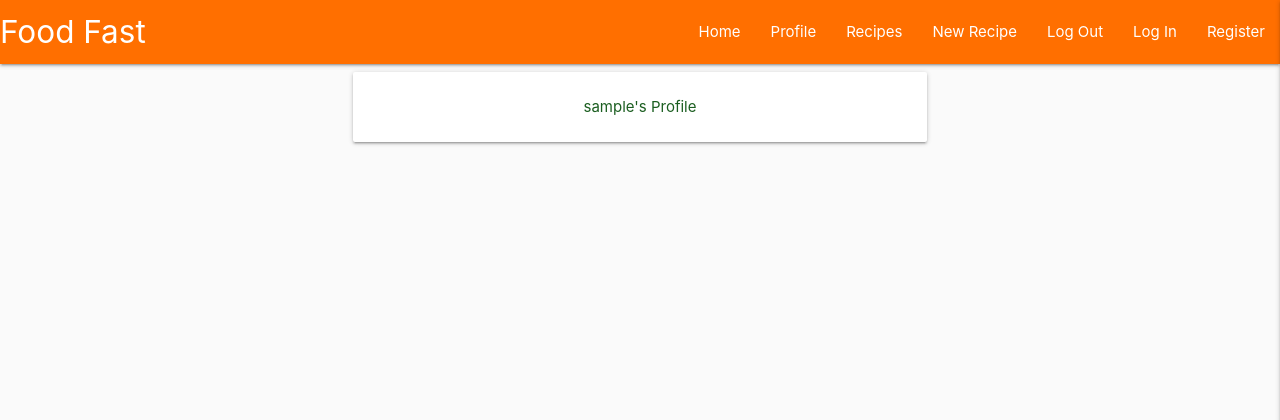
After one commit to Code-Institute-Submissions/LAMcGuinness-MS3, a Flask app: page /profile/1 in a window 1280 px wide. The commit adds this page. Shown: the top 420 px of the page. Run offline with Flask 2, Linux system fonts and the light colour scheme; the visitor is signed in with stand-in values (Sample User, id 1); a database or web service that is not in the repository returns one stand-in record (values such as "Sample title"); some libraries are stand-ins or nearby versions.

Commit message:
added session user profile

```diff
--- a/app.py
+++ b/app.py
@@ -47,6 +47,7 @@ def register():
         # put the new user into 'session' cookie
         session["user"] = request.form.get("username").lower()
         flash("Registration Complete!")
+        return redirect(url_for("profile", username=session["user"]))
     return render_template("register.html")
 
 
@@ -62,7 +63,10 @@ def login():
             if check_password_hash(
                 existing_user["password"], request.form.get("password")):
                     session["user"] = request.form.get("username").lower()
-                    flash("Welcome, {}".format(request.form.get("username")))
+                    flash("Welcome, {}".format(
+                        request.form.get("username")))
+                    return redirect(url_for(
+                        "profile", username=session["user"]))
             else:
                 # password entered does not match
                 flash("Incorrect Username and/or Password entered")
@@ -76,6 +80,13 @@ def login():
     return render_template("login.html")
 
 
+@app.route("/profile/<username>", methods=["GET", "POST"])
+def profile(username):
+    #grab the session users username from db
+    username = mongo.db.users.find_one(
+        {"username": session["user"]})["username"]
+    return render_template("profile.html", username=username)
+
 if __name__ == "__main__":
     app.run(host=os.environ.get("IP"),
             port=int(os.environ.get("PORT")),
--- a/templates/base.html
+++ b/templates/base.html
@@ -24,7 +24,7 @@
                 <a href="#" data-target="mobile-demo" class="sidenav-trigger right"><i class="fas fa-bars"></i></a>
                 <ul class="right hide-on-med-and-down">
                     <li><a href="{{ url_for('home') }}">Home</a></li>
-                    <li><a href="#">Profile</a></li>
+                    <li><a href="{{ url_for('profile', username=session['user']) }}">Profile</a></li>
                     <li><a href="#">Recipes</a></li>
                     <li><a href="#">New Recipe</a></li>
                     <li><a href="#">Log Out</a></li>
@@ -38,7 +38,7 @@
         <ul class="sidenav" id="mobile-demo">
             <li><h4 class ="center-align amber darken-4">Food Fast</h4></li>
                 <li><a href="{{ url_for('home') }}">Home</a></li>
-                <li><a href="#">Profile</a></li>
+                <li><a href="{{ url_for('profile', username=session['user']) }}">Profile</a></li>
                 <li><a href="#">Recipes</a></li>
                 <li><a href="#">New Recipe</a></li>
                 <li><a href="#">Log Out</a></li>
--- /dev/null
+++ b/templates/profile.html
@@ -0,0 +1,14 @@
+{% extends "base.html" %}
+{% block content %}
+
+    <div class="row">
+        <div class="col s12 m8 offset-m2">
+            <div class="card-panel">
+                <div class="h3 center-align green-text text-darken-4">
+                    {{ username}}'s Profile
+                </div>
+            </div>
+        </div>
+    </div>
+
+{% endblock %}
```
